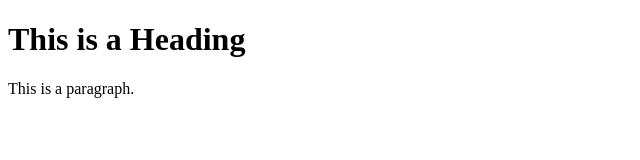
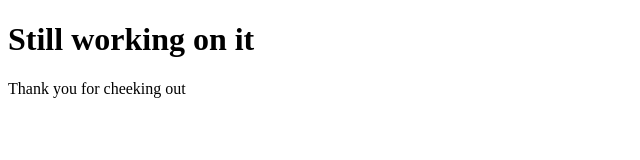
Before and after one commit to mjafory/semc, a plain HTML site: page index.html in a window 1280 px wide. Shown: the whole page, without its empty margins (0-640 px from the left). Drawn offline with Linux system fonts and the light colour scheme.

Commit message:
still working on main page

```diff
--- a/index.html
+++ b/index.html
@@ -5,8 +5,8 @@
 </head>
 <body>
 
-<h1>This is a Heading</h1>
-<p>This is a paragraph.</p>
+<h1>Still working on it</h1>
+<p>Thank you for cheeking out</p>
 
 </body>
 </html>
```
